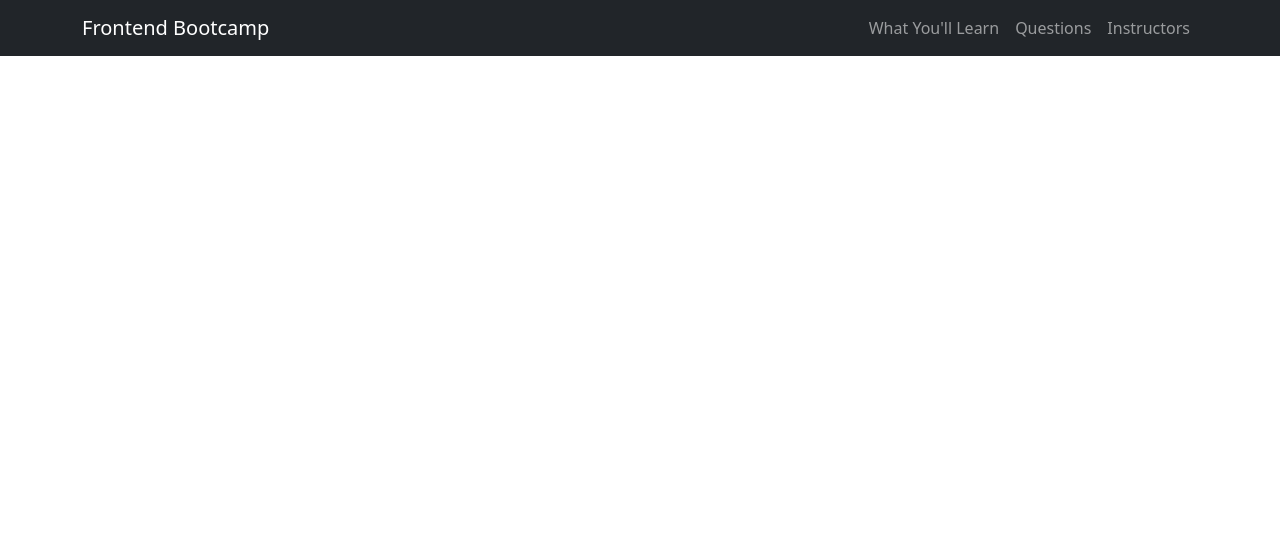
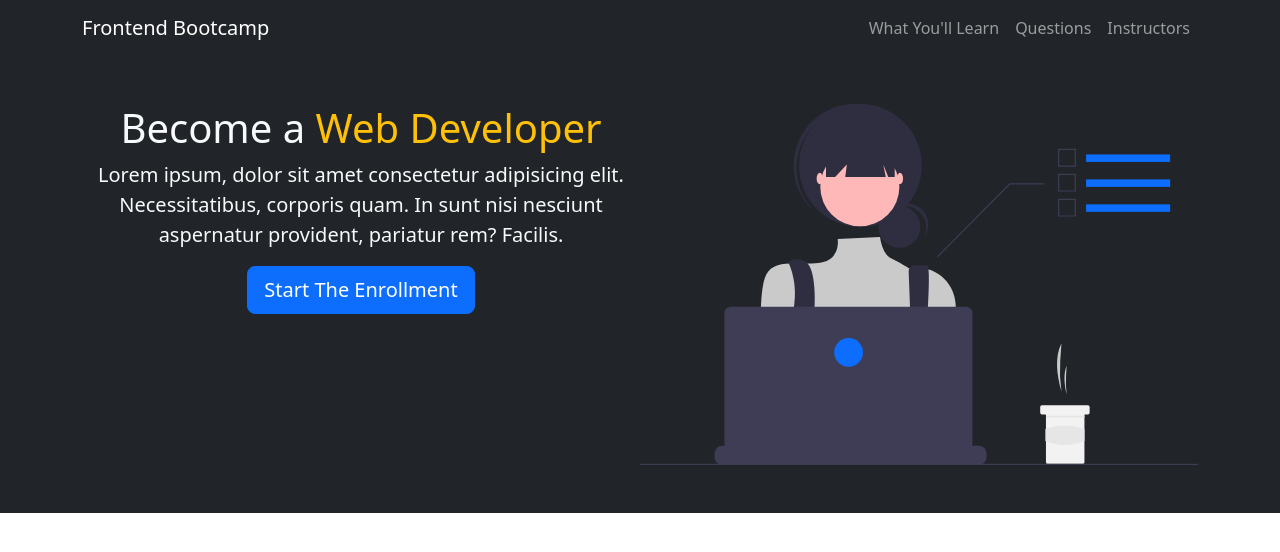
Before and after one commit to jchanpark/webpage_bootstrap, a plain HTML site: page index.html in a window 1280 px wide. Drawn offline with nearby package versions, Linux system fonts and the light colour scheme.

Commit message:
add showcase section

```diff
--- a/index.html
+++ b/index.html
@@ -9,6 +9,7 @@
   <title>Frontend Bootcamp</title>
 </head>
 <body>
+  <!-- Navbar -->
   <nav class="navbar navbar-expand-lg bg-dark navbar-dark">
     <div class="container">
       <a href="#" class="navbar-brand">Frontend Bootcamp</a>
@@ -36,8 +37,24 @@
         </ul>
       </div>
     </div>
+  </nav>
 
-  </nav>
+  <!-- Showcase -->
+  <section class="bg-dark text-light p-5 text-center">
+    <div class="container">
+      <div class="d-sm-flex">
+        <div>
+          <h1>Become a <span class="text-warning">Web Developer</span></h1>
+          <p class="lead">
+            Lorem ipsum, dolor sit amet consectetur adipisicing elit. Necessitatibus, corporis quam. In sunt nisi nesciunt aspernatur provident, pariatur rem? Facilis.
+          </p>
+          <button class="btn btn-primary btn-lg">Start The Enrollment</button>
+
+        </div>
+        <img class="img-fluid w-50" src="img/showcase.svg" alt="">
+      </div>
+    </div>
+  </section>
 
 
   <script src="https://cdn.jsdelivr.net/npm/bootstrap@5.2.0/dist/js/bootstrap.bundle.min.js" integrity="sha384-A3rJD856KowSb7dwlZdYEkO39Gagi7vIsF0jrRAoQmDKKtQBHUuLZ9AsSv4jD4Xa" crossorigin="anonymous"></script>
```
